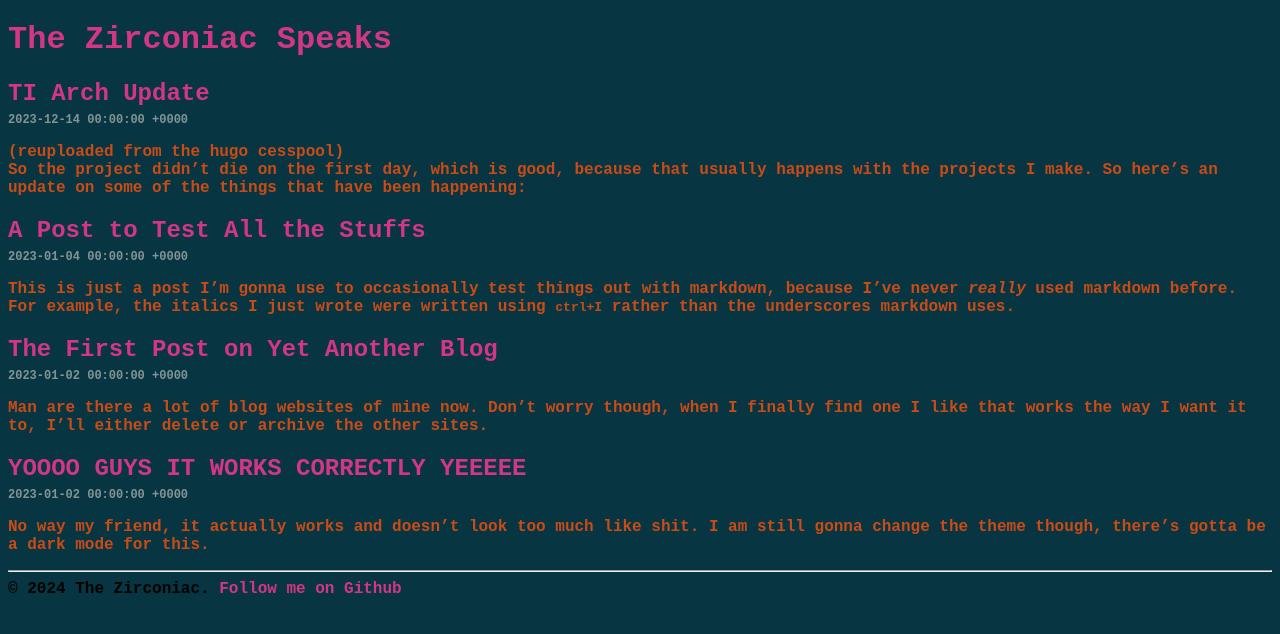
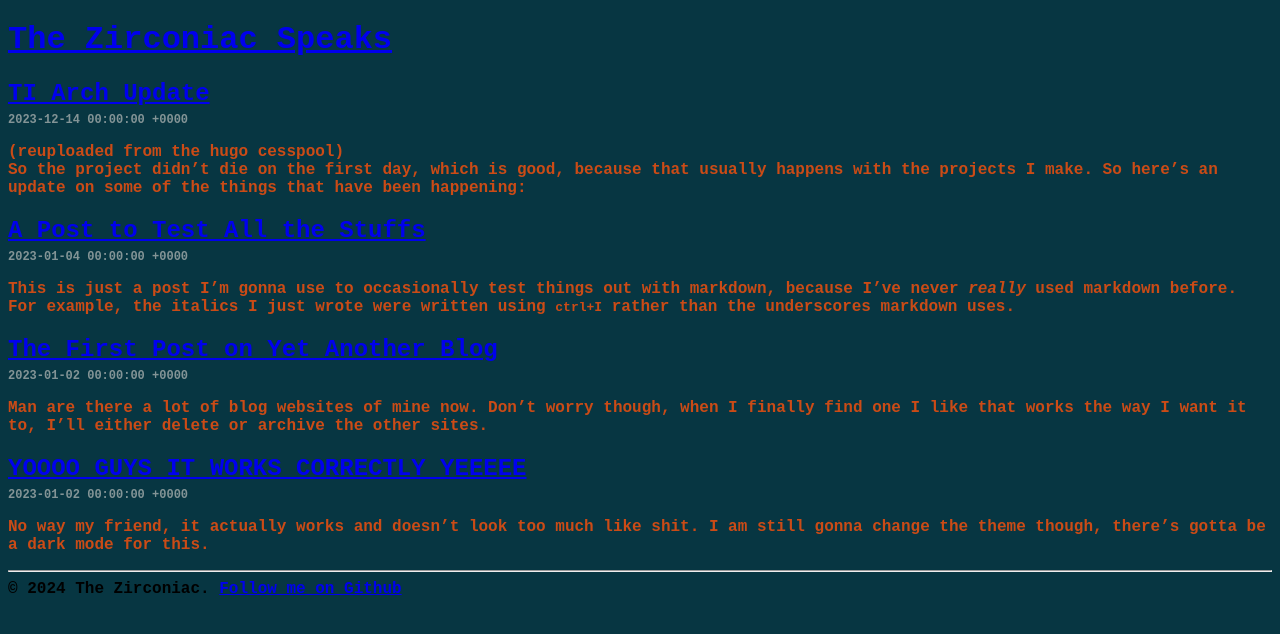
Before and after one commit to ZirconiaCubed3v2/ZirconiaCubed3v2.github.io, a Jekyll site: the page built from index.html, in a window 1280 px wide. Shown: the top 634 px of the page. Built offline with Jekyll 4.4.1, drawn with Linux system fonts in a browser that asks for light colours; the list of posts is cut into pages by our own code.

Commit message:
Update style.css

```diff
--- a/css/style.css
+++ b/css/style.css
@@ -7,12 +7,6 @@ p {
   color: #cb4b16;
   font-family: 'Cousine', monospace;
   font-weight: bold;
-}
-a {
-  color: #d33682;
-  font-family: 'Cousine', monospace;
-  font-weight: bold;
-  text-decoration: none;
 }
 #sitetitle {
   color: #859900;
```
